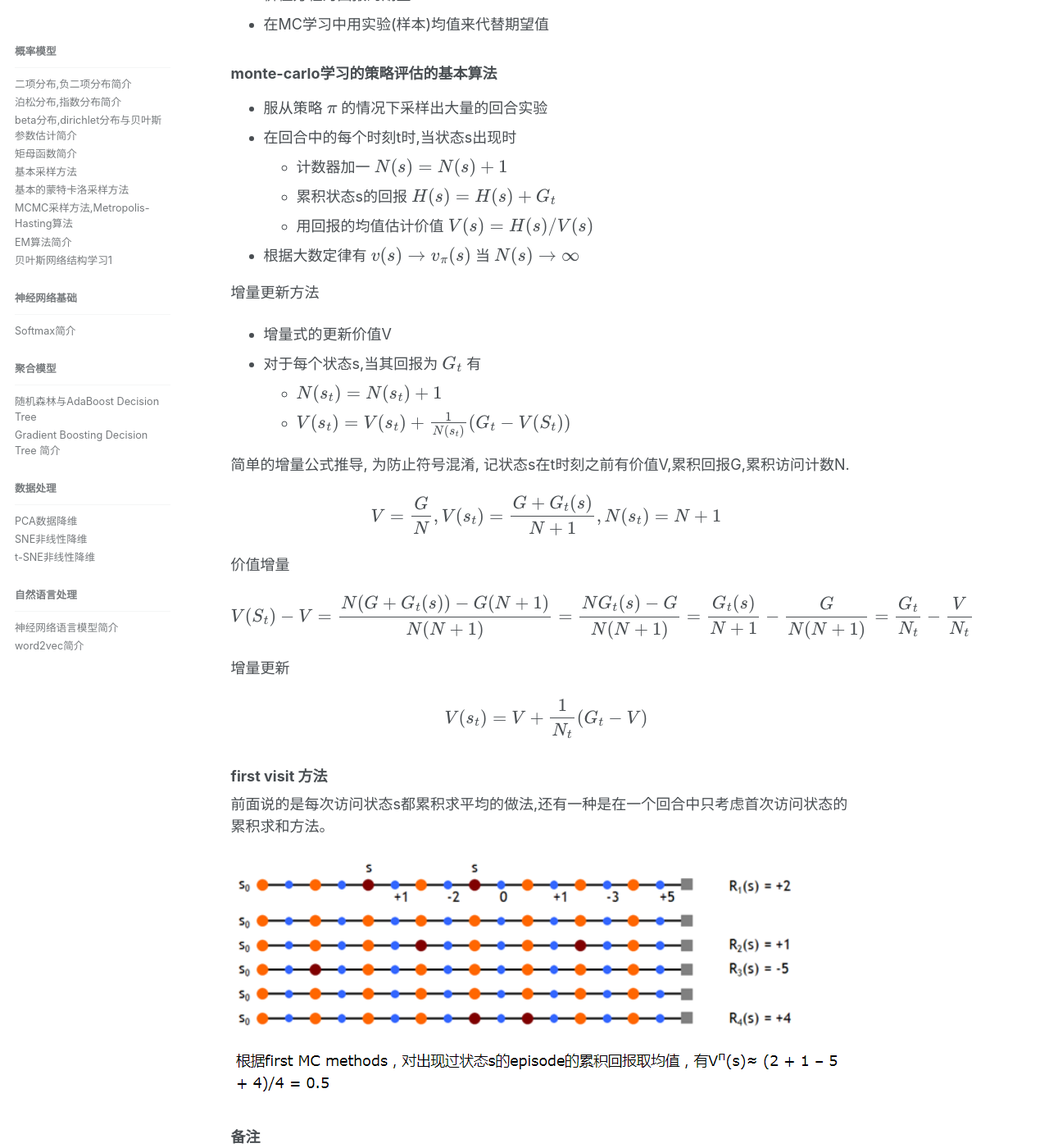
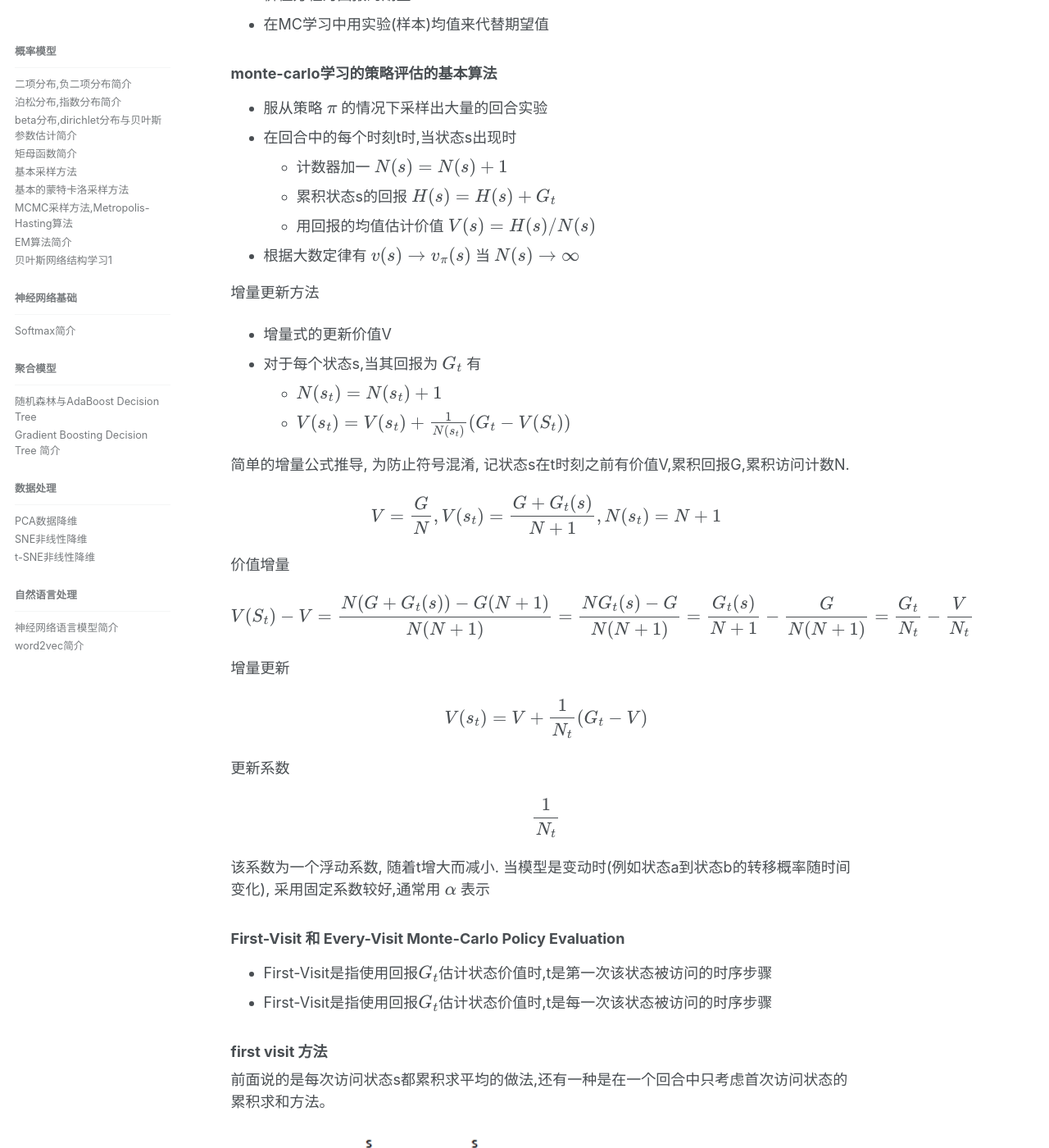
Before and after one commit to lucius-yu/lucius-yu.github.io, a Jekyll site: the page built from _docs/model-free-prediction.md, in a window 1280 px wide and 1400 px high, scrolled down 1421 px. Shown: the whole window at 82% size. Built offline with Jekyll 4.4.1, drawn with Linux system fonts in a browser that asks for light colours; formulas are drawn with MathJax 3; some of the changed text lies outside the part shown.

Commit message:
update rl/model-free-prediction

```diff
--- a/_docs/model-free-prediction.md
+++ b/_docs/model-free-prediction.md
@@ -45,8 +45,9 @@ $$ G_t = R_{t+1} + \gamma R_{t+2} + ... + \gamma^{T-1}R_T $$
 * 在回合中的每个时刻t时,当状态s出现时
   + 计数器加一 $N(s) = N(s) + 1$
   + 累积状态s的回报 $H(s) = H(s) + G_t$
-  + 用回报的均值估计价值 $V(s) = H(s)/V(s)$
+  + 用回报的均值估计价值 $V(s) = H(s)/N(s)$
 * 根据大数定律有 $v(s) \rightarrow v_{\pi}(s)$ 当 $N(s) \rightarrow \infty$
+
 
 增量更新方法
 
@@ -67,6 +68,18 @@ $$ V(S_t) - V = \frac{N(G+G_t(s))-G(N+1)}{N(N+1)} = \frac{NG_t(s)-G}{N(N+1)} =
 增量更新
 
 $$ V(s_t) = V + \frac{1}{N_t}({G_t-V}) $$
+
+
+更新系数
+
+$$ \frac{1}{N_t} $$
+
+该系数为一个浮动系数, 随着t增大而减小. 当模型是变动时(例如状态a到状态b的转移概率随时间变化), 采用固定系数较好,通常用 $\alpha$ 表示
+
+### First-Visit 和 Every-Visit Monte-Carlo Policy Evaluation
+
+* First-Visit是指使用回报$G_t$估计状态价值时,t是第一次该状态被访问的时序步骤
+* First-Visit是指使用回报$G_t$估计状态价值时,t是每一次该状态被访问的时序步骤
 
 ### first visit 方法
 
@@ -159,7 +172,10 @@ n步TD学习(预测问题)的例子, 19状态的随机游走, n=1 就是TD(0),
 
 ### TD $(\lambda)$
 
-现在的问题是实际运用中如何选取n? 用n=4或者n=8来估计V,又或者把这两个估计的V平均一下. 既然想到了平均,那么是不是可以对不同n的估计值利用加权的方法进行融合一下呢? 这就是TD ($\lambda$) 的方法. 如何设计加权的系数呢,
+现在的问题是实际运用中如何选取n? 用n=4或者n=8来估计V,又或者把这两个估计的V平均一下. 既然想到了平均,那么是不是可以对不同n的估计值利用加权的方法进行融合一下呢? 这就是TD ($\lambda$) 的方法. 这种思路和卷积模型中的inception模型类似,既然卷积核的大小不好选,那就都选上然后加权和,不过inception的加权系数时学习到的,而不是等比.
+
+
+如何设计加权的系数呢,
 
 * 所有的权重系数和为1
 * 各项系数间为等比数列. 就如同奖励随时间衰减一样.
@@ -171,6 +187,8 @@ $$ G_t^{(\lambda)} = (1-\lambda) G_t^{(1)} + (1-\lambda) \lambda G_t^{(2)} ... +
 备注, 实际上当n趋于无穷时所有系数和为1, 而在有限步后终止时, 所有系数之和不足1时的剩余部分都应该用作最终回报的系数. 其实可以想象在终止后仍然还有无穷多步,只不过每步都还停留在最终状态得到最终回报.
 
 备注, $(1-\lambda)$ 实际上也就是归一化因子
+
+备注, 设等比求和为1, 解方程可以得到首项为$(1-\lambda)$时能满足所有权重系数和为1
 
 ![TD lambda weighting]({{site.url}}/doc-images/reinforcement-learning/model-free-prediction-08.png)
 
```
